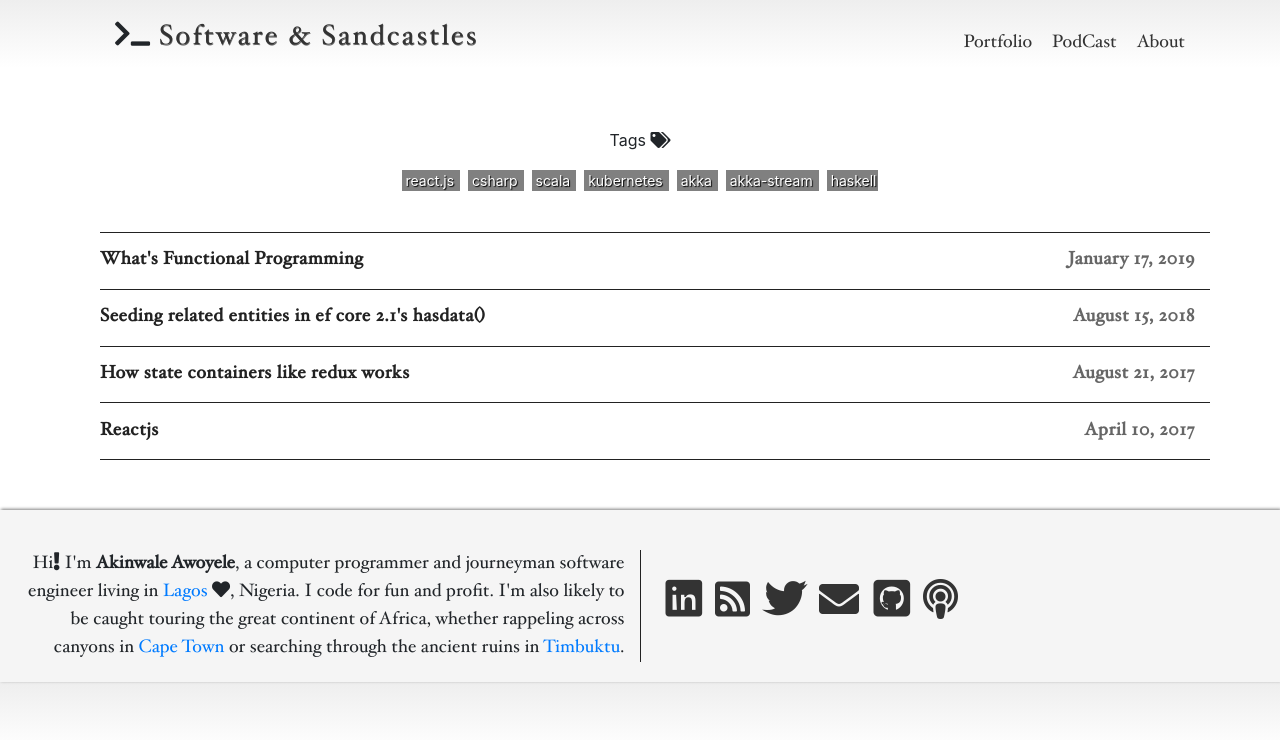
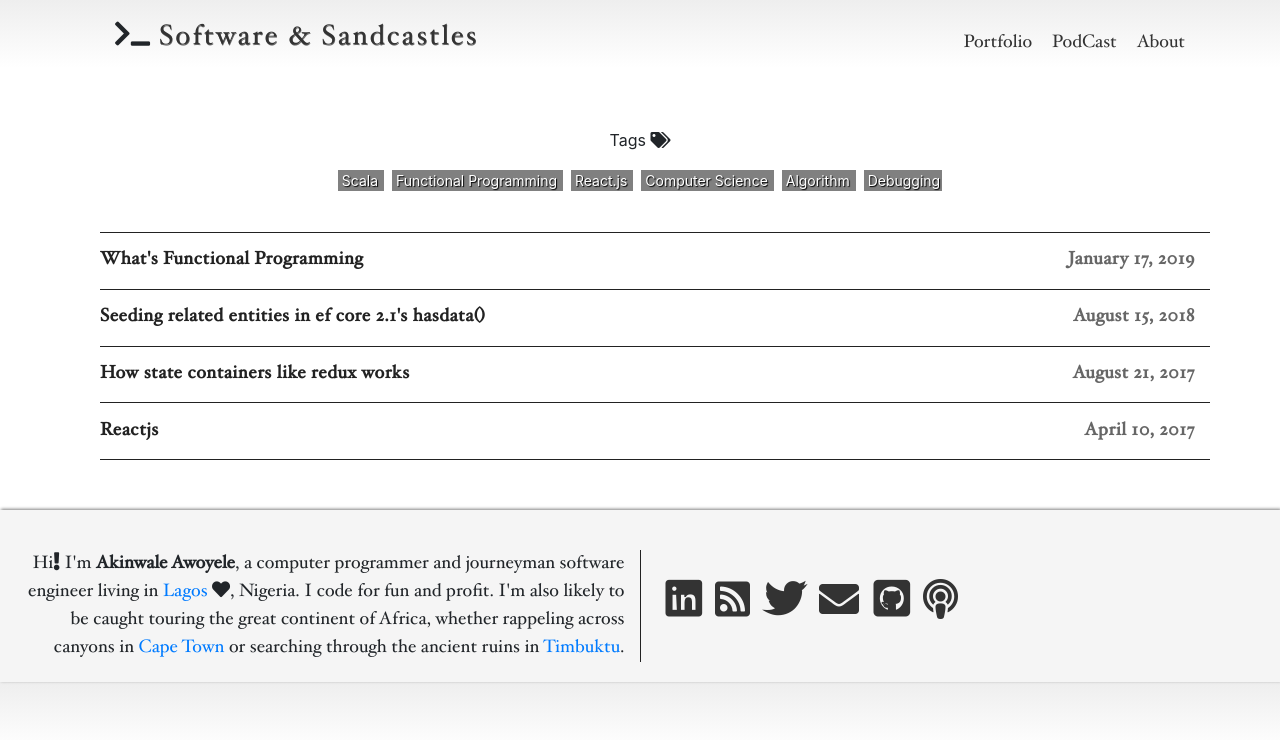
Before and after one commit to yeleywale/yeleywale.github.io, a Jekyll site: the page built from index.html, in a window 1280 px wide. Shown: the top 740 px of the page. Built offline with Jekyll 4.4.1, drawn with Linux system fonts in a browser that asks for light colours; nearby versions of some CDN libraries; comment, search, counter and statistics services are not loaded.

Commit message:
Modify tags

```diff
--- a/_data/tags.yml
+++ b/_data/tags.yml
@@ -1,13 +1,11 @@
-- name: react.js
+- name: Scala
 
-- name: csharp
+- name: Functional Programming
 
-- name: scala
+- name: React.js
 
-- name: kubernetes
+- name: Computer Science
 
-- name: akka
+- name: Algorithm
 
-- name: akka-stream
-
-- name: haskell
+- name: Debugging
```
